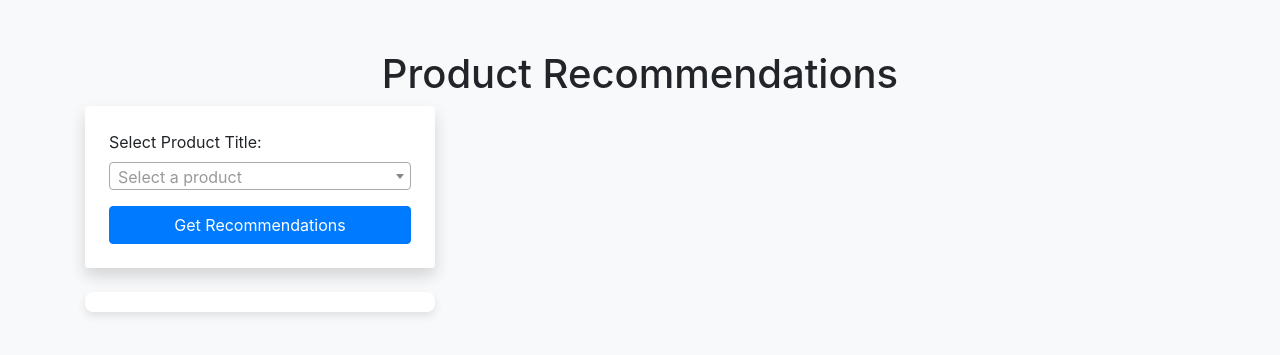
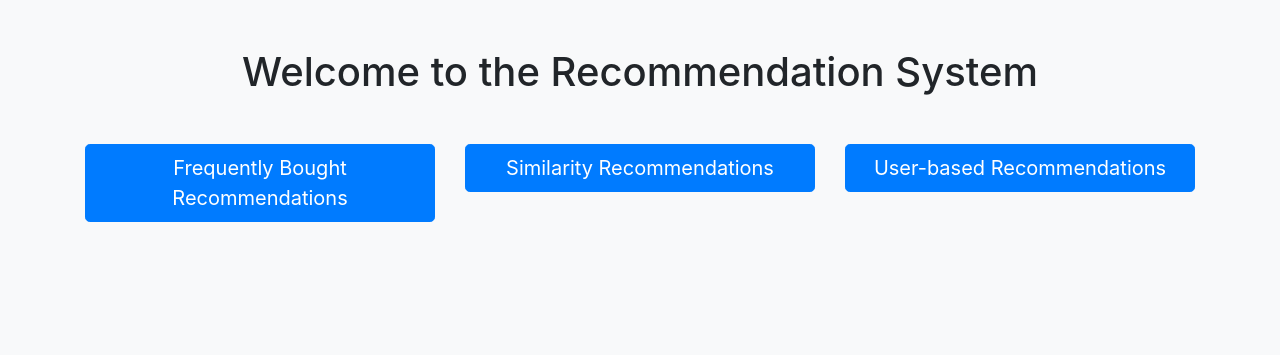
Before and after one commit to zyad-samy-tt/TT.Components.ITI.Alex.RecommenderSystem, a Flask app: page / in a window 1280 px wide. Shown: the top 355 px of the page. Run offline with Flask 3, Linux system fonts and the light colour scheme; data that the repository does not hold is empty; parts of the project's set-up code (start-up, migrations or seed data) failed here and were passed over; some libraries are stand-ins or nearby versions.

Commit message:
updated ui

```diff
--- a/Web App/app/main/routes.py
+++ b/Web App/app/main/routes.py
@@ -12,8 +12,12 @@ model, user_encoder, item_encoder, region_encoder, scaler, df = load_user_based_
 
 @main.route('/')
 def index():
+    return render_template('index.html')
+
+@main.route('/freq-bought-recommender')
+def freq_bought_recommender():
     product_titles = data[data['product_id'].isin(product_ids_sample)]['title'].unique().tolist()
-    return render_template('index.html', product_titles=product_titles)
+    return render_template('freq-bought-recommender.html', product_titles=product_titles)
 
 @main.route('/recommend', methods=['POST'])
 def recommend():
@@ -24,16 +28,16 @@ def recommend():
     selected_product_image = get_images([product_id]).get(product_id)
     return jsonify({'product_id': product_id, 'product_title': product_title, 'recommendations': recommendations, 'images': images, 'selected_product_image': selected_product_image})
 
-@main.route('/image-recommender')
+@main.route('/similarity-recommender')
 def image_recommender():
     product_titles = data[data['product_id'].isin(product_ids_sample)]['title'].unique().tolist()
-    return render_template('image_recommender.html', product_titles=product_titles)
+    return render_template('similarity_recommender.html', product_titles=product_titles)
 
 @main.route('/image-recommend', methods=['POST'])
 def image_recommend():
     product_title = request.form['product_title']
     product_id = data[data['title'] == product_title]['product_id'].values[0]
-    results = get_similar_products(product_id, 10)[1:]
+    results = get_similar_products(product_id, 100)[1:]
     recommendations = [result.id for result in results]
     images = get_images(recommendations)
     selected_product_image = get_images([product_id]).get(product_id)
@@ -41,7 +45,7 @@ def image_recommend():
 
 @main.route('/user_recommender')
 def user_recommender():
-    user_ids = df['User_ID'].sample(10).values.tolist()
+    user_ids = df['User_ID'].sample(1000).values.tolist()
     return render_template('user-recommender.html', user_ids=user_ids)
 
 @main.route('/user_recommend', methods=['POST'])
--- a/Web App/app/main/templates/index.html
+++ b/Web App/app/main/templates/index.html
@@ -1,132 +1,32 @@
+<!-- templates/home.html -->
 <!doctype html>
 <html lang="en">
 <head>
     <meta charset="UTF-8">
     <meta name="viewport" content="width=device-width, initial-scale=1.0">
-    <title>Product Recommendations</title>
-    <!-- Include Bootstrap CSS and Select2 CSS -->
+    <title>Home</title>
+    <!-- Include Bootstrap CSS -->
     <link href="https://maxcdn.bootstrapcdn.com/bootstrap/4.5.2/css/bootstrap.min.css" rel="stylesheet">
-    <link href="https://cdnjs.cloudflare.com/ajax/libs/select2/4.1.0-beta.1/css/select2.min.css" rel="stylesheet" />
     <!-- Include custom CSS -->
     <link href="{{ url_for('static', filename='styles.css') }}" rel="stylesheet">
-
 </head>
 <body>
-    <div class="container">
-        <h1 class="text-center">Product Recommendations</h1>
-        <div class="row">
+    <div class="container text-center mt-5">
+        <h1>Welcome to the Recommendation System</h1>
+        <div class="row mt-5">
             <div class="col-md-4">
-                <form id="recommendationForm" method="post" class="bg-white p-4 shadow rounded">
-                    <div class="form-group">
-                        <label for="product_title">Select Product Title:</label>
-                        <select id="product_title" name="product_title" class="form-control" required>
-                        {% for product_title in product_titles %}
-                            <option value="{{ product_title }}">{{ product_title }}</option>
-                        {% endfor %}
-                        </select>
-                    </div>
-                    <button type="submit" class="btn btn-primary btn-block">Get Recommendations</button>
-                </form>
-                <div id="selectedProductImage" class="mt-4"></div>
+                <a href="/freq-bought-recommender" class="btn btn-primary btn-lg btn-block">Frequently Bought Recommendations</a>
             </div>
-            <div class="col-md-8">
-                <div id="recommendations"></div>
-                <div class="pagination" id="pagination"></div>
+            <div class="col-md-4">
+                <a href="/similarity-recommender" class="btn btn-primary btn-lg btn-block">Similarity Recommendations</a>
+            </div>
+            <div class="col-md-4">
+                <a href="/user_recommender" class="btn btn-primary btn-lg btn-block">User-based Recommendations</a>
             </div>
         </div>
     </div>
-
-    <!-- Include jQuery, Bootstrap JS, and Select2 JS -->
+    <!-- Include jQuery and Bootstrap JS -->
     <script src="https://cdnjs.cloudflare.com/ajax/libs/jquery/3.5.1/jquery.min.js"></script>
-    <script src="https://cdnjs.cloudflare.com/ajax/libs/select2/4.1.0-beta.1/js/select2.min.js"></script>
     <script src="https://maxcdn.bootstrapcdn.com/bootstrap/4.5.2/js/bootstrap.min.js"></script>
-    <script>
-        let globalResponse = null; // To store the response globally
-
-        $(document).ready(function() {
-            $('#product_title').select2({
-                placeholder: "Select a product",
-                allowClear: true
-            });
-
-            $('#recommendationForm').on('submit', function(e) {
-                e.preventDefault();
-                $.ajax({
-                    url: '/recommend',
-                    type: 'POST',
-                    data: $(this).serialize(),
-                    success: function(response) {
-                        globalResponse = response; // Store the response globally
-                        displayRecommendations(response, 1);
-                        setupPagination(response.recommendations.length);
-                    }
-                });
-            });
-        });
-
-        function displayRecommendations(data, page) {
-            var recommendationsDiv = $('#recommendations');
-            recommendationsDiv.empty();
-            recommendationsDiv.append('<h2>Recommendations for ' + data.product_title + '</h2>');
-            var grid = $('<div class="recommendation-grid"></div>');
-            var start = (page - 1) * 20;
-            var end = start + 20;
-            var recommendationsPage = data.recommendations.slice(start, end);
-            recommendationsPage.forEach(function(rec) {
-                var recommendationItem = $('<div class="recommendation-item"></div>');
-                recommendationItem.append('<p><strong>' + rec + '</strong></p>');
-                var loader = $('<div class="loader"></div>');
-                recommendationItem.append(loader);
-                if (data.images[rec]) {
-                    var img = $('<img src="' + data.images[rec] + '" alt="' + rec + '">');
-                    img.on('load', function() {
-                        loader.remove();
-                        $(this).show();
-                    });
-                    recommendationItem.append(img);
-                } else {
-                    loader.remove();
-                    recommendationItem.append('<p>No image available</p>');
-                }
-                grid.append(recommendationItem);
-            });
-            recommendationsDiv.append(grid);
-
-            // Display selected product image
-            var selectedProductImageDiv = $('#selectedProductImage');
-            selectedProductImageDiv.empty();
-            selectedProductImageDiv.append('<h2>Selected Product Image</h2>');
-            var selectedLoader = $('<div class="loader"></div>');
-            selectedProductImageDiv.append(selectedLoader);
-            if (data.images[data.product_id]) {
-                var selectedImg = $('<img src="' + data.images[data.product_id] + '" alt="' + data.product_id + '">');
-                selectedImg.on('load', function() {
-                    selectedLoader.remove();
-                    $(this).show();
-                });
-                selectedProductImageDiv.append(selectedImg);
-            } else {
-                selectedLoader.remove();
-                selectedProductImageDiv.append('<p>No image available</p>');
-            }
-        }
-
-        function setupPagination(totalItems) {
-            var paginationDiv = $('#pagination');
-            paginationDiv.empty();
-            var totalPages = Math.ceil(totalItems / 20);
-            for (var i = 1; i <= totalPages; i++) {
-                var button = $('<button>' + i + '</button>');
-                button.on('click', function() {
-                    var page = $(this).text();
-                    displayRecommendations(globalResponse, page);
-                    $('.pagination button').removeClass('disabled');
-                    $(this).addClass('disabled');
-                });
-                paginationDiv.append(button);
-            }
-            paginationDiv.find('button').first().addClass('disabled'); // Disable the first button initially
-        }
-    </script>
 </body>
 </html>
```
Also changed, not shown: Web App/app/main/templates/freq-bought-recommender.html (added, +132 -0 lines), Web App/app/main/templates/similarity_recommender.html (renamed from Web App/app/main/templates/image_recommender.html).
